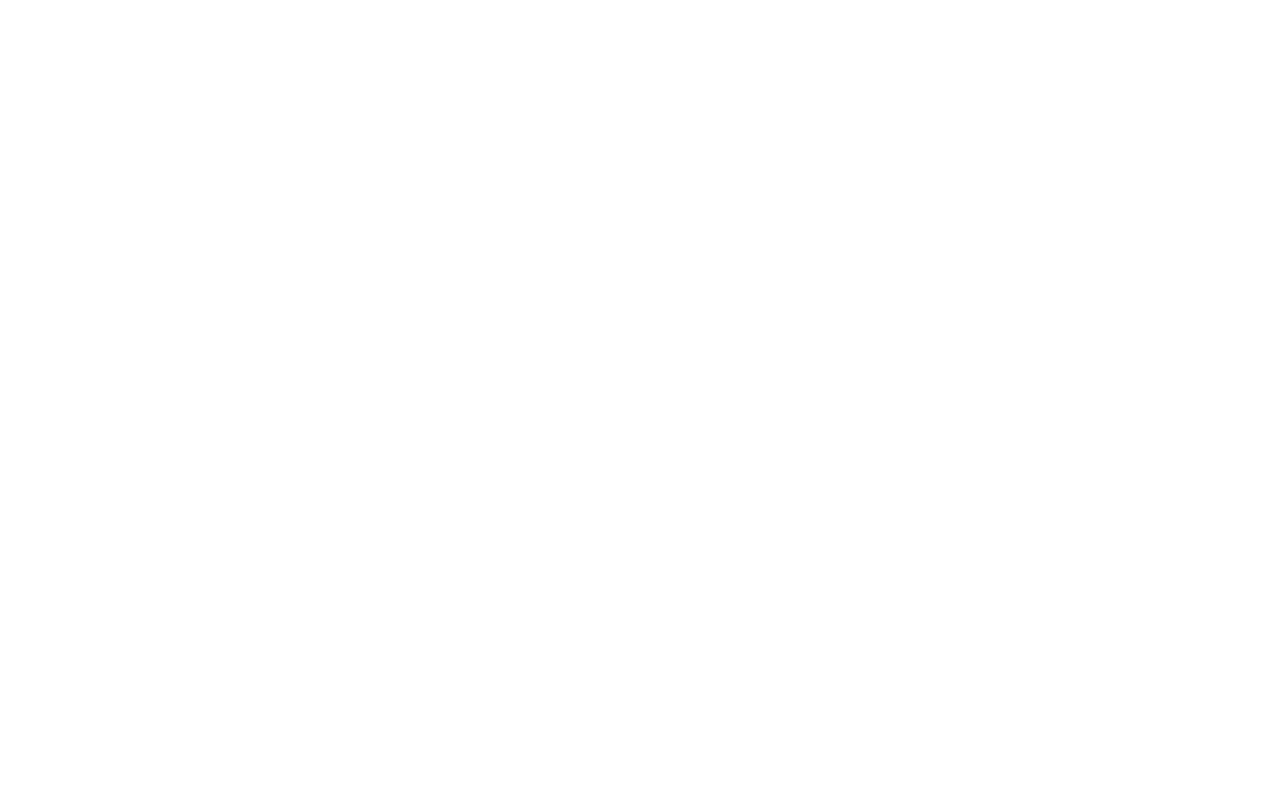
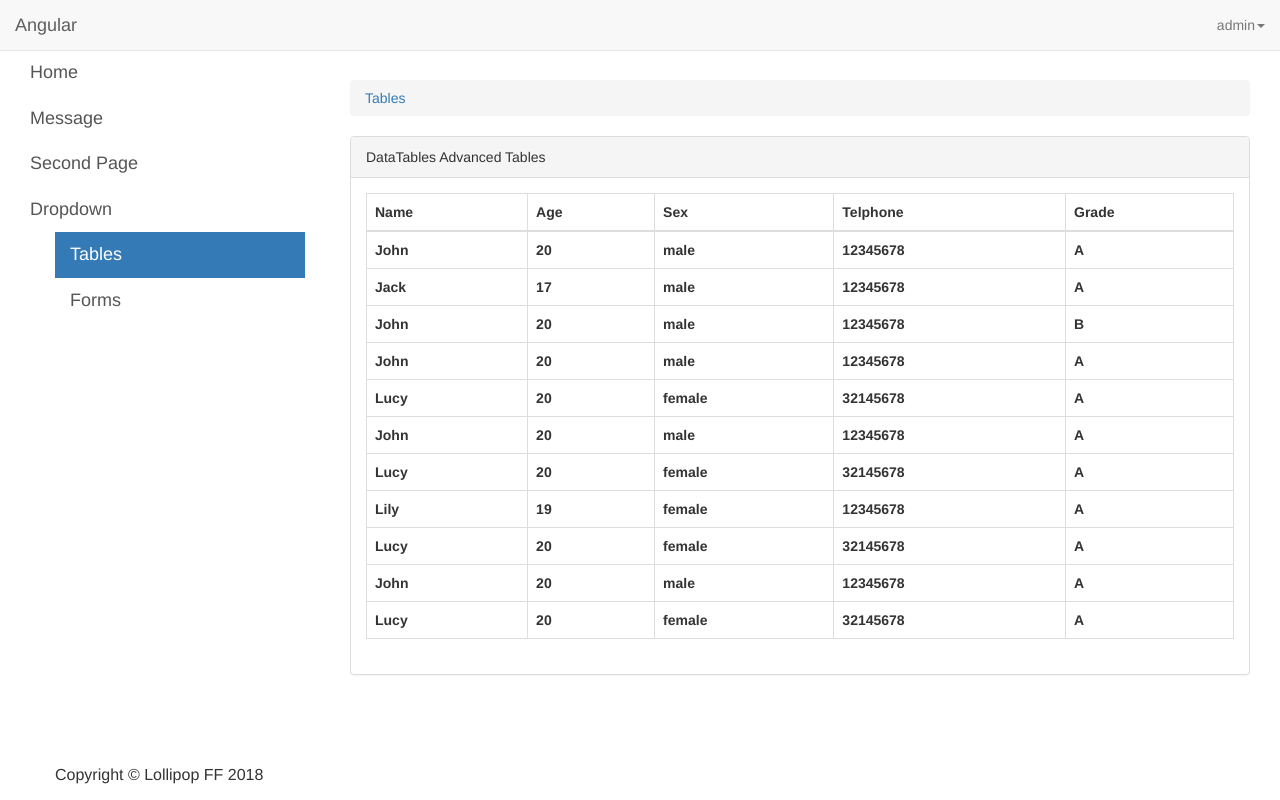
Before and after one commit to FanXuanyi/angular-admin-master, an Angular app: page /table in a window 1280 px wide. Before the commit this address led to /. Built offline with nearby package versions, Linux system fonts and the light colour scheme.

Commit message:
添加Table组件

```diff
--- a/src/app/main/components/sidebar/sidebar.component.html
+++ b/src/app/main/components/sidebar/sidebar.component.html
@@ -13,7 +13,7 @@
       <a href="#" class="list-group-item">Dropdown</a>
       <ul>
         <li>
-          <a href="#" class="list-group-item">Tables</a>
+          <a routerLink="/table" routerLinkActive="active" class="list-group-item">Tables</a>
         </li>
         <li>
           <a href="#" class="list-group-item">Forms</a>
--- /dev/null
+++ b/src/app/main/table/table.component.html
@@ -0,0 +1,106 @@
+<div class="container-fluid" style="margin-top: 30px;">
+  <ul class="breadcrumb">
+    <li><a href="#">Tables</a></li>
+  </ul>
+  <div class="row">
+    <div class="col-lg-12">
+      <div class="panel panel-default">
+        <div class="panel-heading">
+          DataTables Advanced Tables
+        </div>
+        <div class="panel-body">
+          <table class="table table-bordered">
+            <thead>
+            <tr>
+              <th>Name</th>
+              <th>Age</th>
+              <th>Sex</th>
+              <th>Telphone</th>
+              <th>Grade</th>
+            </tr>
+            </thead>
+            <tbody>
+            <tr>
+              <th>John</th>
+              <th>20</th>
+              <th>male</th>
+              <th>12345678</th>
+              <th>A</th>
+            </tr>
+            <tr>
+              <th>Jack</th>
+              <th>17</th>
+              <th>male</th>
+              <th>12345678</th>
+              <th>A</th>
+            </tr>
+            <tr>
+              <th>John</th>
+              <th>20</th>
+              <th>male</th>
+              <th>12345678</th>
+              <th>B</th>
+            </tr>
+            <tr>
+              <th>John</th>
+              <th>20</th>
+              <th>male</th>
+              <th>12345678</th>
+              <th>A</th>
+            </tr>
+            <tr>
+              <th>Lucy</th>
+              <th>20</th>
+              <th>female</th>
+              <th>32145678</th>
+              <th>A</th>
+            </tr>
+            <tr>
+              <th>John</th>
+              <th>20</th>
+              <th>male</th>
+              <th>12345678</th>
+              <th>A</th>
+            </tr>
+            <tr>
+              <th>Lucy</th>
+              <th>20</th>
+              <th>female</th>
+              <th>32145678</th>
+              <th>A</th>
+            </tr>
+            <tr>
+              <th>Lily</th>
+              <th>19</th>
+              <th>female</th>
+              <th>12345678</th>
+              <th>A</th>
+            </tr>
+            <tr>
+              <th>Lucy</th>
+              <th>20</th>
+              <th>female</th>
+              <th>32145678</th>
+              <th>A</th>
+            </tr>
+            <tr>
+              <th>John</th>
+              <th>20</th>
+              <th>male</th>
+              <th>12345678</th>
+              <th>A</th>
+            </tr>
+            <tr>
+              <th>Lucy</th>
+              <th>20</th>
+              <th>female</th>
+              <th>32145678</th>
+              <th>A</th>
+            </tr>
+            </tbody>
+          </table>
+        </div>
+      </div>
+    </div>
+  </div>
+</div>
--- /dev/null
+++ b/src/app/main/table/table.component.ts
@@ -0,0 +1,15 @@
+import { Component, OnInit } from '@angular/core';
+
+@Component({
+  selector: 'app-table',
+  templateUrl: './table.component.html',
+  styleUrls: ['./table.component.css']
+})
+export class TableComponent implements OnInit {
+
+  constructor() { }
+
+  ngOnInit() {
+  }
+
+}
```
Also changed, not shown: src/app/main/main.module.ts (+5 -2 lines), src/app/main/table/table.component.css (added), 1 other file (tests, documents, lock files or other folders).
